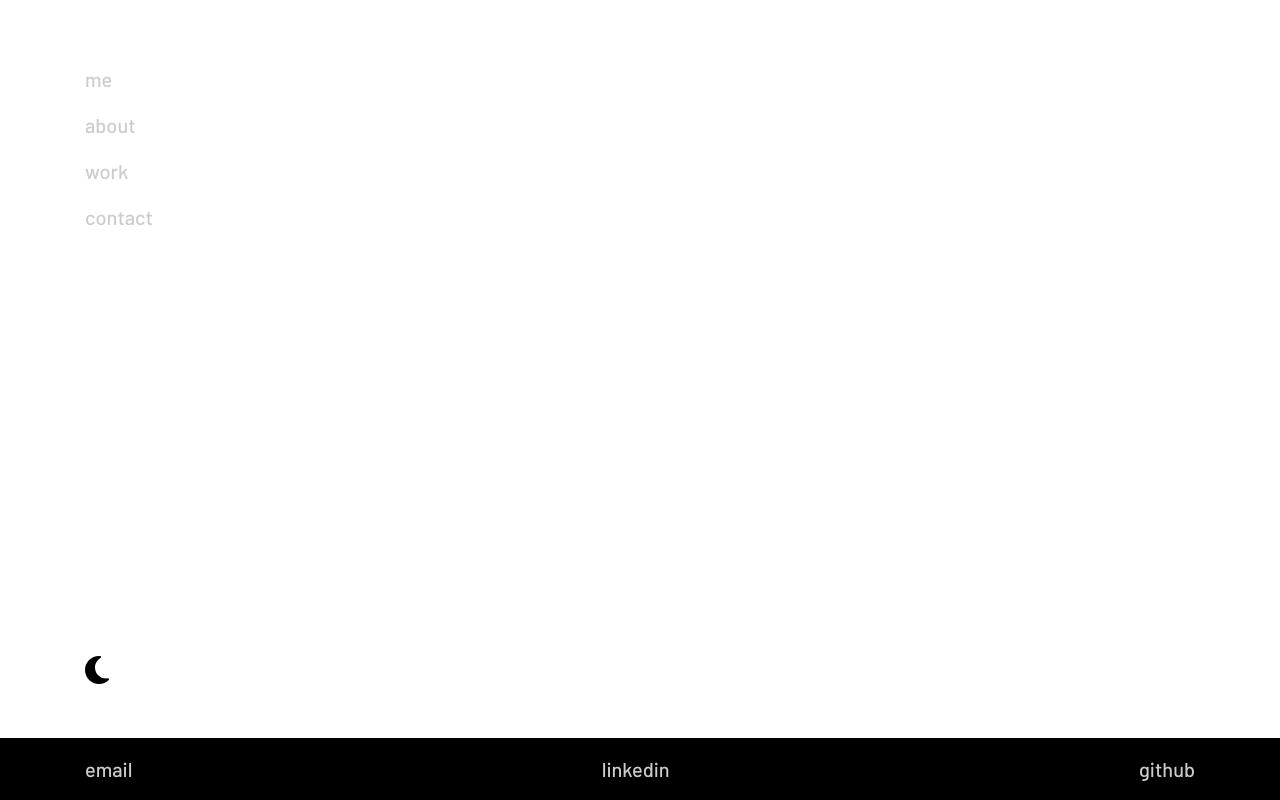
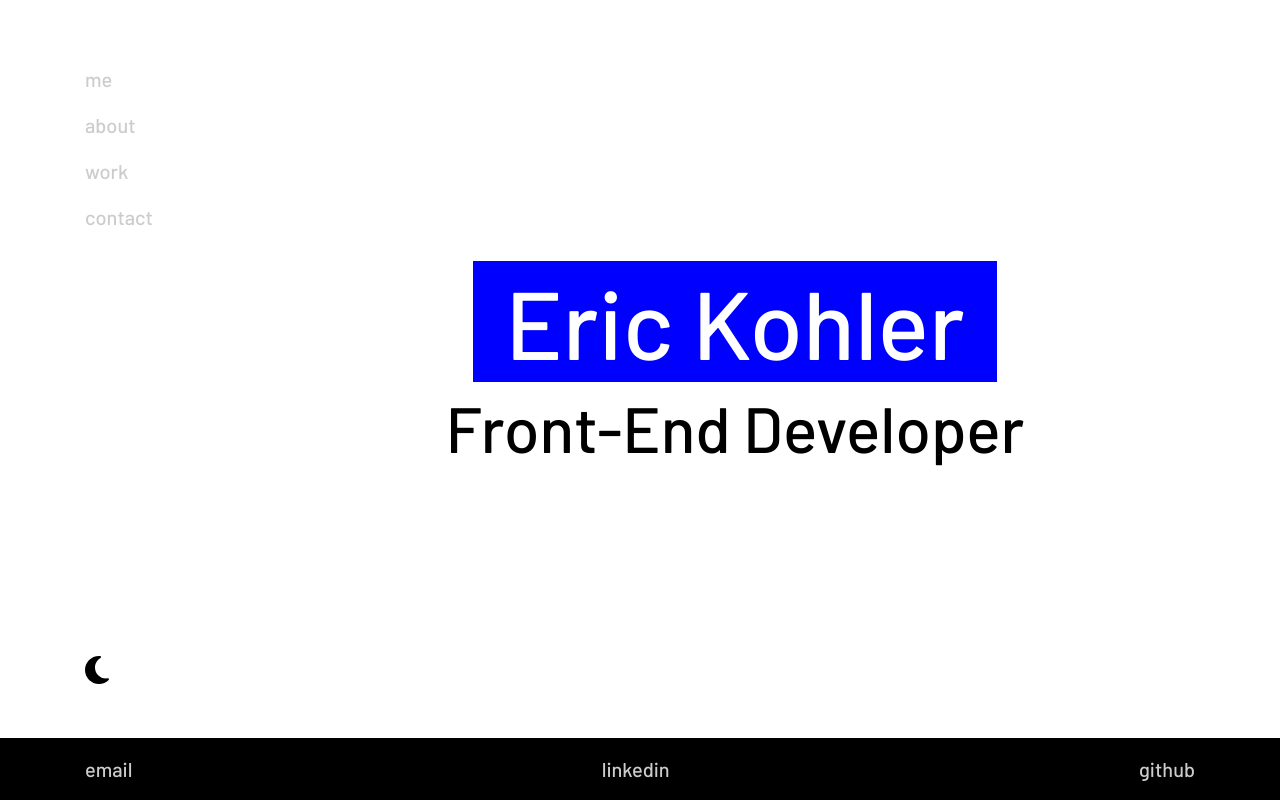
Before and after one commit to eikohler/Full-Stack-Portfolio, a React (Create React App) app: page / in a window 1280 px wide. Built offline with nearby package versions, Linux system fonts and the light colour scheme.

Commit message:
add content for home intro

```diff
--- a/src/App.js
+++ b/src/App.js
@@ -7,12 +7,14 @@ function App() {
   return (
     <>
       <div className='main-container container mt-5'>
-        <section className='row'>
+        <section className='row justify-content-between'>
           <div className='col-1'>
             <Navbar />
           </div>
-          <div className='col-11'>
-            <Home />
+          <div className='col-10'>
+            <main>
+              <Home />
+            </main>
           </div>
         </section>
       </div>
--- a/src/components/Home/index.js
+++ b/src/components/Home/index.js
@@ -2,7 +2,12 @@ import React from 'react';
 
 function Home() {
   return (
-    <></>
+    <section className='section-container home'>
+        <div className='text-center'>
+            <h1>Eric Kohler</h1>
+            <h2>Front-End Developer</h2>
+        </div>
+    </section>
   );
 }
 
--- a/src/index.css
+++ b/src/index.css
@@ -18,7 +18,7 @@
 
 [data-theme="dark"] {
   --main-bg-color: #000;
-  --highlight-bg-color: #3697fc;
+  --highlight-bg-color: #0000ff;
   --dark-bg-color: #fff;
   --main-text-color: #fff;
   --secondary-text-color: #ccc;
@@ -81,3 +81,24 @@ footer a, footer a:hover{
   font-weight: var(--normal-font-weight);
   user-select: none;
 }
+
+.section-container{
+  height: 80vh;
+  display: flex;
+  justify-content: center;
+  align-items: center;
+}
+
+/* Home */
+.home h1{
+  background-color: var(--highlight-bg-color);
+  color: #fff;
+  display: inline-block;
+  padding: 3px 2rem;
+  font-size: 6rem;
+}
+
+.home h2{
+  color: var(--main-text-color);
+  font-size: 4rem;
+}
```
